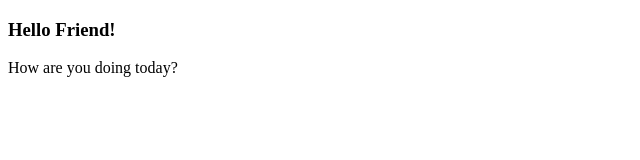
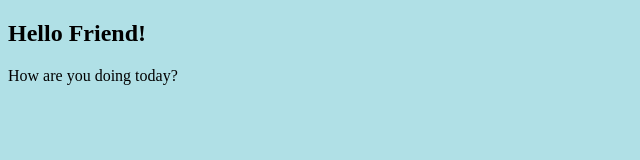
Before and after one commit to Jannaro/Azure, a plain HTML site: page index.html in a window 1280 px wide. Shown: the whole page, without its empty margins (0-640 px from the left). Drawn offline with Linux system fonts and the light colour scheme.

Commit message:
stylesheet added

```diff
--- a/index.html
+++ b/index.html
@@ -3,11 +3,12 @@
   <meta charset="utf-8">
 
   <head>
+    <link rel="stylesheet" href="styles.css">
   </head>
 
 
   <body>
-    <h3>Hello Friend!</h3>
+    <h2>Hello Friend!</h2>
     <p>How are you doing today?</p>
   </body>
 </html>
--- /dev/null
+++ b/styles.css
@@ -0,0 +1 @@
+body {background-color: powderblue;}
```
